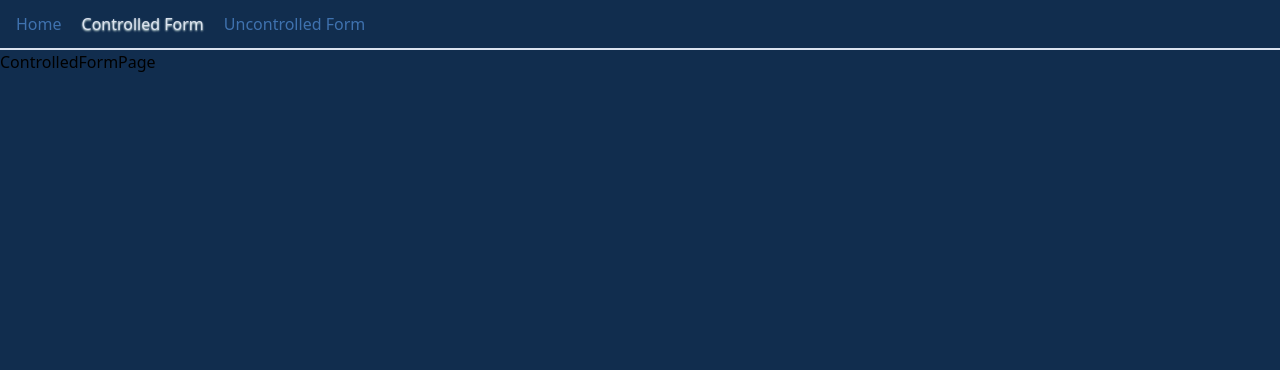
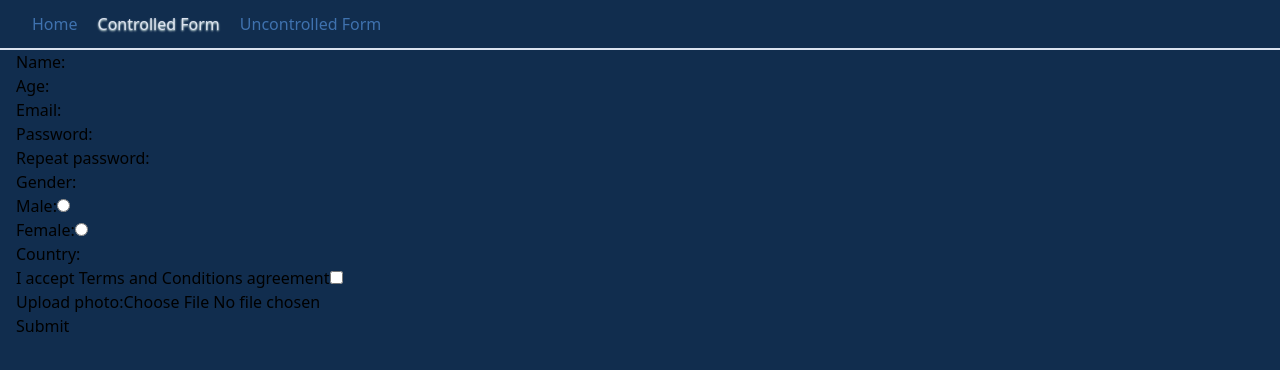
Before and after one commit to adAstra97/react-rs-school, a React (Vite) app: page /controlled in a window 1280 px wide. Shown: the top 370 px of the page. Built offline with nearby package versions, Linux system fonts and the light colour scheme; the HTML template or start-up script is replaced by a standard one.

Commit message:
feat: add input field component & update controlled form

```diff
--- /dev/null
+++ b/src/components/Container/Container.tsx
@@ -0,0 +1,7 @@
+interface Props {
+  children: React.ReactNode;
+}
+
+export const Container = ({ children }: Props) => {
+  return <div className="max-w-[1280px] px-4 mx-auto">{children}</div>;
+};
--- /dev/null
+++ b/src/components/Forms/ControlledForm/ControlledForm.tsx
@@ -0,0 +1,39 @@
+import { InputField } from '../InputField/InputField';
+
+export const ControlledForm = () => {
+  return (
+    <form action="">
+      <InputField id="name" type="text" label="Name:" />
+      <InputField id="age" type="number" label="Age:" />
+      <InputField id="email" type="email" label="Email:" />
+      <InputField id="password" type="password" label="Password:" />
+      <InputField
+        id="repeat-password"
+        type="password"
+        label="Repeat password:"
+      />
+      <div>
+        <fieldset>
+          <legend>Gender:</legend>
+          <InputField id="male" type="radio" label="Male:" name="gender" />
+          <InputField id="female" type="radio" label="Female:" name="gender" />
+        </fieldset>
+      </div>
+      <div>
+        <InputField id="country" list="country-list" label="Country:" />
+        <datalist id="country-list">
+          <option value="England" />
+          <option value="Poland" />
+          <option value="Belarus" />
+        </datalist>
+      </div>
+      <InputField
+        id="t"
+        type="checkbox"
+        label="I accept Terms and Conditions agreement"
+      />
+      <InputField id="photo" type="file" label="Upload photo:" />
+      <button type="submit">Submit</button>
+    </form>
+  );
+};
--- /dev/null
+++ b/src/components/Forms/InputField/InputField.tsx
@@ -0,0 +1,29 @@
+import { InputHTMLAttributes, useId } from 'react';
+
+interface Props extends InputHTMLAttributes<HTMLInputElement> {
+  id: string;
+  label: string;
+  isError?: boolean;
+  errorMessage?: string;
+}
+
+export const InputField = ({
+  id,
+  label,
+  isError,
+  errorMessage,
+  ...rest
+}: Props) => {
+  const generatedId = useId();
+  const inputId = id ?? generatedId;
+
+  return (
+    <div>
+      <div>
+        <label htmlFor={inputId}>{label}</label>
+        <input id={inputId} autoComplete="off" {...rest} />
+      </div>
+      {isError && <span>{errorMessage}</span>}
+    </div>
+  );
+};
--- /dev/null
+++ b/src/components/Forms/UncontrolledForm/UncontrolledForm.tsx
@@ -0,0 +1,3 @@
+export const UncontrolledForm = () => {
+  return <div>UncontrolledForm</div>;
+};
--- a/src/components/Header/Header.tsx
+++ b/src/components/Header/Header.tsx
@@ -1,42 +1,12 @@
-import { NavLink } from 'react-router';
+import { Container } from '../Container/Container';
+import { Menu } from '../Menu/Menu';
 
 export const Header = () => {
   return (
     <header className="py-3 px-4 border-b-2 border-grey">
-      <nav className="flex gap-5 flex-wrap">
-        <NavLink
-          to="/"
-          className={({ isActive }) =>
-            isActive
-              ? 'text-grey [text-shadow:_0_1px_2px_#edfff5]'
-              : 'text-blue hover:text-grey transition-colors'
-          }
-        >
-          Home
-        </NavLink>
-
-        <NavLink
-          to="/controlled"
-          className={({ isActive }) =>
-            isActive
-              ? 'text-grey [text-shadow:_0_1px_2px_#edfff5]'
-              : 'text-blue hover:text-grey transition-colors'
-          }
-        >
-          Controlled Form
-        </NavLink>
-
-        <NavLink
-          to="/uncontrolled"
-          className={({ isActive }) =>
-            isActive
-              ? 'text-grey [text-shadow:_0_1px_2px_#edfff5]'
-              : 'text-blue hover:text-grey transition-colors'
-          }
-        >
-          Uncontrolled Form
-        </NavLink>
-      </nav>
+      <Container>
+        <Menu />
+      </Container>
     </header>
   );
 };
--- a/src/components/Layout/Layout.tsx
+++ b/src/components/Layout/Layout.tsx
@@ -1,13 +1,16 @@
 import { Outlet } from 'react-router';
 import { Header } from '../Header/Header';
+import { Container } from '../Container/Container';
 
 export const Layout = () => {
   return (
-    <>
+    <div>
       <Header />
       <main>
-        <Outlet />
+        <Container>
+          <Outlet />
+        </Container>
       </main>
-    </>
+    </div>
   );
 };
--- /dev/null
+++ b/src/components/Menu/Menu.tsx
@@ -0,0 +1,17 @@
+import { MenuItem } from './MenuItem/MenuItem';
+
+const MENU_LIST: Array<Record<string, string>> = [
+  { path: '/', name: 'Home' },
+  { path: '/controlled', name: 'Controlled Form' },
+  { path: '/uncontrolled', name: 'Uncontrolled Form' },
+];
+
+export const Menu = () => {
+  return (
+    <nav className="flex gap-5 flex-wrap">
+      {MENU_LIST.map(({ name, path }) => (
+        <MenuItem key={name} name={name} path={path} />
+      ))}
+    </nav>
+  );
+};
--- /dev/null
+++ b/src/components/Menu/MenuItem/MenuItem.tsx
@@ -0,0 +1,21 @@
+import { NavLink } from 'react-router';
+
+interface Props {
+  path: string;
+  name: string;
+}
+
+export const MenuItem = ({ path, name }: Props) => {
+  return (
+    <NavLink
+      to={path}
+      className={({ isActive }) =>
+        isActive
+          ? 'text-grey [text-shadow:_0_1px_2px_#edfff5]'
+          : 'text-blue hover:text-grey transition-colors'
+      }
+    >
+      {name}
+    </NavLink>
+  );
+};
--- a/src/components/index.tsx
+++ b/src/components/index.tsx
@@ -1,2 +1,5 @@
 export { Header } from './Header/Header.tsx';
 export { Layout } from './Layout/Layout.tsx';
+export { InputField } from './Forms/InputField/InputField.tsx';
+export { UncontrolledForm } from './Forms/UncontrolledForm/UncontrolledForm.tsx';
+export { ControlledForm } from './Forms/ControlledForm/ControlledForm.tsx';
--- a/src/pages/ControlledFormPage.tsx
+++ b/src/pages/ControlledFormPage.tsx
@@ -1,5 +1,7 @@
+import { ControlledForm } from '../components';
+
 const ControlledFormPage = () => {
-  return <div>ControlledFormPage</div>;
+  return <ControlledForm />;
 };
 
 export default ControlledFormPage;
```
